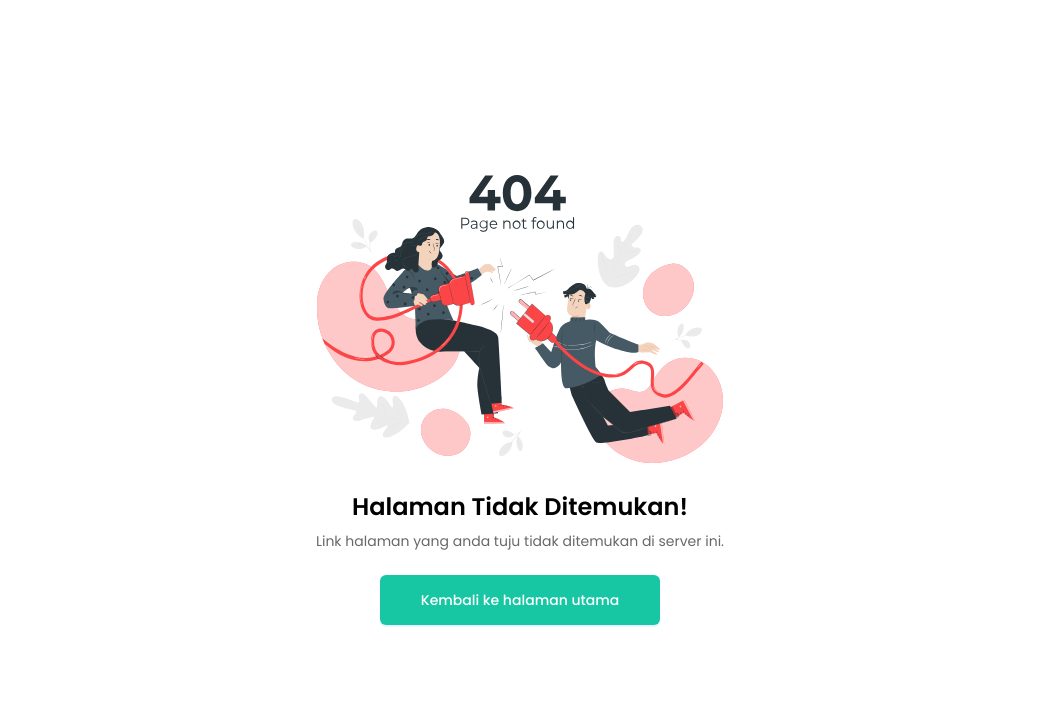
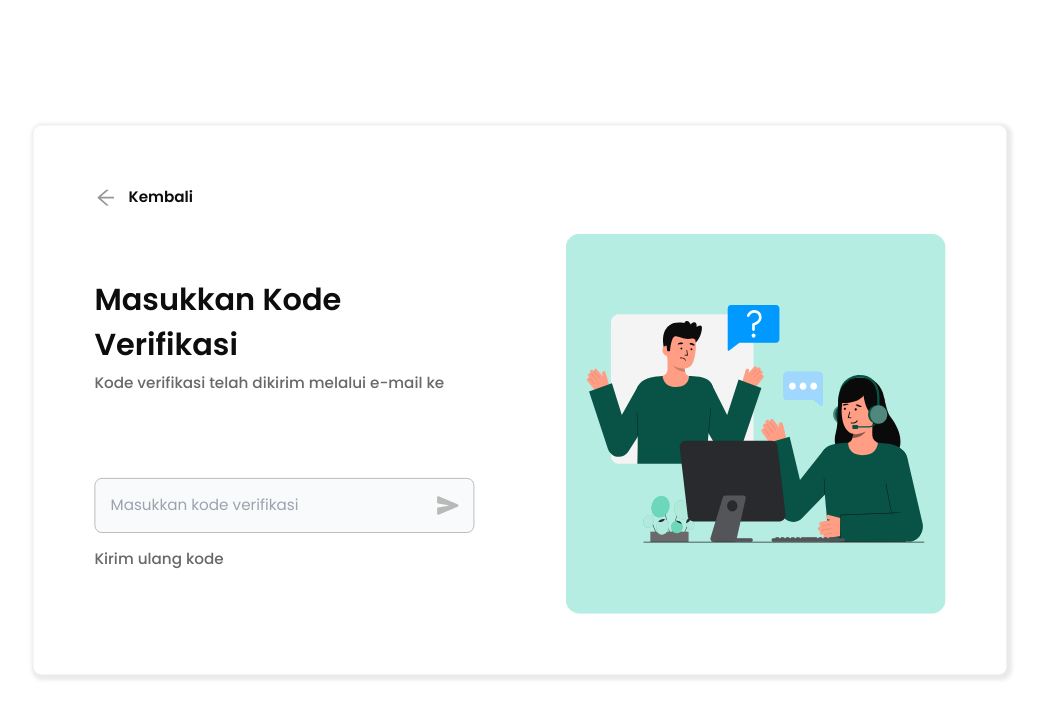
Before and after one commit to team-capstone-1/fe-repro-health, a React (Vite) app: page /verifikasi/1 in a window 1280 px wide. Before the commit this address led to /404. Shown: the top 718 px of the page, without its empty margins (120-1163 px from the left). Built offline with nearby package versions, Linux system fonts and the light colour scheme; no server answers.

Commit message:
feat(auth): implement resetpassword feature

```diff
--- a/package.json
+++ b/package.json
@@ -14,6 +14,7 @@
     "@reduxjs/toolkit": "^1.9.7",
     "antd": "^5.11.0",
     "axios": "^1.6.2",
+    "crypto-js": "^4.2.0",
     "date-fns": "^2.30.0",
     "js-cookie": "^3.0.5",
     "jwt-decode": "^4.0.0",
--- a/src/apis/APIAuth.js
+++ b/src/apis/APIAuth.js
@@ -35,4 +35,40 @@ export const APIAuth = {
     authService.clearCredentialsFromCookie();
     navigate("/");
   },
+  sendOTP: async (data) => {
+    try {
+      const result = await axiosInstance.put("/doctors/send-otp", data);
+      return result.data;
+    } catch (error) {
+      if (error instanceof AxiosError) {
+        const { response } = error.response.data;
+        throw new AxiosError(response);
+      }
+      throw new Error(error);
+    }
+  },
+  validateOTP: async (data) => {
+    try {
+      const result = await axiosInstance.put("/doctors/validate-otp", data);
+      return result.data;
+    } catch (error) {
+      if (error instanceof AxiosError) {
+        const { response } = error.response.data;
+        throw new AxiosError(response);
+      }
+      throw new Error(error);
+    }
+  },
+  changePassword: async (data) => {
+    try {
+      const result = await axiosInstance.put("/doctors/change-password", data);
+      return result.data;
+    } catch (error) {
+      if (error instanceof AxiosError) {
+        const { response } = error.response.data;
+        throw new AxiosError(response);
+      }
+      throw new Error(error);
+    }
+  },
 };
--- a/src/components/layout-components/AppLayout.jsx
+++ b/src/components/layout-components/AppLayout.jsx
@@ -2,8 +2,17 @@ import Topbar from "./Topbar";
 import Sidebar from "./Sidebar";
 import { Layout } from "antd";
 import { Outlet } from "react-router-dom";
+import { useLocation } from "react-router-dom";
 
 export function AppLayout() {
+  const { pathname } = useLocation();
+  if (pathname === "/reset-password") {
+    return (
+      <Layout id="app-layout" className="bg-white">
+        <Outlet />
+      </Layout>
+    );
+  }
   return (
     <Layout id="app-layout" className="bg-white">
       <div className="bg-error-timeout"></div>
--- a/src/routers/index.jsx
+++ b/src/routers/index.jsx
@@ -49,12 +49,12 @@ export default function SetupRoutes() {
         <Route path="/forum/:questionId" element={<DiscussionDetail />} />
         <Route path="/profil" element={<Profile />} />
         <Route path="/notifikasi" element={<Notifications />} />
+        <Route path="/reset-password" element={<ResetPassword />} />
       </Route>
       <Route path="/" element={<ProtectedRoute />}>
         <Route path="/login" element={<Login />} />
         <Route path="/lupa-password" element={<ForgotPassword />} />
-        <Route path="/verifikasi" element={<Verify />} />
-        <Route path="/reset-password" element={<ResetPassword />} />
+        <Route path="/verifikasi/:userEmail" element={<Verify />} />
       </Route>
 
       <Route>
--- a/src/services/AuthService.js
+++ b/src/services/AuthService.js
@@ -11,6 +11,9 @@ export class AuthService {
 
   validateToken() {
     const token = Cookies.get("token");
+    if (!token) {
+      return false;
+    }
     try {
       const decodedToken = jwtDecode(token);
       const expirationTime = decodedToken.exp * 1000;
--- a/src/utils/Constant.js
+++ b/src/utils/Constant.js
@@ -1,3 +1,4 @@
 export const CONST = {
   BASE_URL_API: import.meta.env.VITE_APP_BASE_URL,
+  SECRET_KEY: import.meta.env.VITE_APP_SECRET_KEY,
 };
--- a/src/views/auth-views/ForgotPassword.jsx
+++ b/src/views/auth-views/ForgotPassword.jsx
@@ -10,33 +10,55 @@ import { useForm } from "react-hook-form";
 import * as yup from "yup";
 import { yupResolver } from "@hookform/resolvers/yup";
 import { useDocumentTitle } from "@/hooks/useDocumentTitle";
+import { APIAuth } from "@/apis/APIAuth";
+import { showErrorToast } from "@/components/shared-components/Toast";
+import { ToastContainer } from "react-toastify";
+import CryptoJS from "crypto-js";
+import { CONST } from "@/utils/Constant";
 
 const ForgotPassword = () => {
   useDocumentTitle("Lupa Password");
 
   const navigate = useNavigate();
   const [isFocusEmail, setIsFocusEmail] = useState(false);
+  const secretKey = CONST.SECRET_KEY;
 
   const schema = yup.object().shape({
     email: yup
       .string()
       .required("Email harus diisi")
-      .email("Email harus sesuai")
-      .oneOf(["dummy@example.com"], "Email tidak valid"),
+      .email("Email harus sesuai"),
   });
 
   const {
     register,
-    formState: { errors },
+    formState: { errors, isSubmitting },
     handleSubmit,
   } = useForm({
     resolver: yupResolver(schema),
   });
-  const onSubmitHandler = (data) => {
-    console.log(data);
+
+  const encryptData = (data) => {
+    const encryptedData = CryptoJS.AES.encrypt(data, secretKey)
+      .toString()
+      .replace(/\//g, "Por21Ld");
+    console.log(encryptedData);
+    return encryptedData;
+  };
+
+  const onSubmitHandler = async (data) => {
+    try {
+      await APIAuth.sendOTP(data);
+      navigate(`/verifikasi/${encryptData(data.email)}`);
+    } catch (error) {
+      console.error(error);
+      showErrorToast("Terjadi kesalahan, pastikan email sudah terdaftar");
+    }
   };
 
   return (
+    <>
+      <ToastContainer className="w-full sm:w-[35rem] lg:w-[38rem]" />
       <section className="flex h-screen items-center justify-center xl:scale-95">
         <div className="base-container">
           <div className="mx-auto max-w-[1200px] rounded-lg bg-white p-8 shadow-none md:p-14 md:shadow-[2px_2px_4px_4px_rgba(186,186,186,0.3)]">
@@ -105,17 +127,25 @@ const ForgotPassword = () => {
                   <button
                     id="submit-button"
                     type="submit"
-                  // onClick={() => navigate("/verifikasi")}
-                  className="flex w-full items-center justify-center gap-2 rounded-lg bg-green-500 px-8 py-4 text-base font-semibold text-grey-10 hover:bg-green-600"
+                    className="flex w-full items-center justify-center gap-2 rounded-lg bg-green-500 px-8 py-4 text-base font-semibold text-grey-10 hover:bg-green-600 disabled:bg-green-700"
+                    disabled={isSubmitting}
                   >
-                  Lanjut
-                  <AiOutlineArrowRight size={18} />
+                    {isSubmitting ? (
+                      "Loading..."
+                    ) : (
+                      <span>
+                        Lanjut <AiOutlineArrowRight size={18} className="inline-block" />
+                      </span>
+                    )}
                   </button>
                 </div>
               </form>
 
               {/* Illustration */}
-            <div id="forgot-password-illustration" className="hidden lg:block">
+              <div
+                id="forgot-password-illustration"
+                className="hidden lg:block"
+              >
                 <img
                   className="w-full"
                   src={forgotPasswordIllus}
@@ -126,6 +156,7 @@ const ForgotPassword = () => {
           </div>
         </div>
       </section>
+    </>
   );
 };
 
--- a/src/views/auth-views/Login.jsx
+++ b/src/views/auth-views/Login.jsx
@@ -6,7 +6,6 @@ import { FaRegEye, FaRegEyeSlash } from "react-icons/fa";
 import { useForm } from "react-hook-form";
 import { yupResolver } from "@hookform/resolvers/yup";
 import { useLocation, useNavigate } from "react-router-dom";
-
 import loginIllus from "@/assets/login-illustration.svg";
 import { useDocumentTitle } from "@/hooks/useDocumentTitle";
 import { APIAuth } from "@/apis/APIAuth";
@@ -166,7 +165,7 @@ const Login = () => {
                     </div>
                     <input
                       {...register("password")}
-                      id="password"
+                      id="login-password"
                       autoComplete="current-password"
                       type={`${visible ? "text" : "password"}`}
                       className="w-full rounded-lg p-4 pe-8 ps-14 text-base font-medium
--- a/src/views/auth-views/ResetPassword.jsx
+++ b/src/views/auth-views/ResetPassword.jsx
@@ -1,16 +1,54 @@
 import { useNavigate } from "react-router-dom";
 import { AiOutlineArrowLeft } from "react-icons/ai";
+import * as yup from "yup";
 import resetPasswordIllus from "@/assets/reset-password-illustration.svg";
-
+import { useForm } from "react-hook-form";
+import { yupResolver } from "@hookform/resolvers/yup";
+import { APIAuth } from "@/apis/APIAuth";
+import { showErrorToast } from "@/components/shared-components/Toast";
 import { useDocumentTitle } from "@/hooks/useDocumentTitle";
+import { ToastContainer } from "react-toastify";
 
 const ResetPassword = () => {
   useDocumentTitle("Reset Password");
 
   const navigate = useNavigate();
+  const schema = yup.object().shape({
+    password: yup
+      .string()
+      .required("Kata sandi harus diisi")
+      .min(8, "Kata sandi minimal 8 karakter"),
+    confirmPassword: yup
+      .string()
+      .required("Kata sandi harus diisi")
+      .min(8, "Kata sandi minimal 8 karakter")
+      .oneOf([yup.ref("password"), null], "Kata sandi tidak sama"),
+  });
+
+  const {
+    register,
+    formState: { isSubmitting, errors },
+    handleSubmit,
+  } = useForm({
+    resolver: yupResolver(schema),
+  });
+
+  const onSubmitHandler = async (data) => {
+    try {
+      await APIAuth.changePassword(data);
+      navigate("/dashboard");
+    } catch (error) {
+      showErrorToast(
+        "email atau password yang anda masukan salah!",
+        "top-right",
+      );
+      console.error(error);
+    }
+  };
 
   return (
     <>
+      <ToastContainer className="w-full sm:w-[35rem] lg:w-[38rem]" />
       <section className="flex h-screen items-center justify-center xl:scale-95">
         <div className="base-container">
           <div className="mx-auto max-w-[1200px] rounded-lg bg-white p-8 shadow-none md:p-16 md:shadow-[2px_2px_4px_4px_rgba(186,186,186,0.3)]">
@@ -26,6 +64,7 @@ const ResetPassword = () => {
               <form
                 id="reset-password-form"
                 className="flex flex-col gap-4 md:gap-8"
+                onSubmit={handleSubmit(onSubmitHandler)}
               >
                 {/* Title */}
                 <div>
@@ -45,31 +84,41 @@ const ResetPassword = () => {
                     <input
                       id="new-password"
                       type="password"
+                      {...register("password")}
                       className="mt-2 block w-full rounded-lg border border-grey-100 bg-gray-50 p-4 text-base text-grey-100 focus:border-grey-900 focus:text-grey-900 focus:outline-none focus:ring-1 focus:ring-grey-900"
                       placeholder="Masukkan kata sandi baru"
                     />
                   </div>
+                  <span className=" text-xs text-red-500">
+                    {errors.password?.message}
+                  </span>
                   {/* Password */}
                   <div>
                     <label className="text-base font-medium text-grey-300">
-                      Password
+                      Konfirmasi kata sandi baru
                     </label>
                     <input
-                      id="password"
+                      id="reset-password"
                       type="password"
+                      {...register("confirmPassword")}
                       className="mt-2 block w-full rounded-lg border border-grey-100 bg-gray-50 p-4 text-base text-grey-100 focus:border-grey-900 focus:text-grey-900 focus:outline-none focus:ring-1 focus:ring-grey-900"
                       placeholder="Masukkan kata sandi baru"
                     />
                   </div>
+                  <span className=" text-xs text-red-500">
+                    {errors.confirmPassword?.message}
+                  </span>
                 </div>
 
                 {/* Button */}
                 <div>
                   <button
                     id="submit-button"
-                    className="flex w-full items-center justify-center gap-2 rounded-lg bg-green-500 p-4 text-xl font-bold text-grey-10 hover:bg-green-600"
+                    className="flex w-full items-center justify-center gap-2 rounded-lg bg-green-500 p-4 text-xl font-bold text-grey-10 hover:bg-green-600 disabled:bg-green-700"
+                    type="submit"
+                    disabled={isSubmitting}
                   >
-                    Lanjut
+                    {isSubmitting ? "Loading..." : "lanjut"}
                   </button>
                 </div>
               </form>
--- a/src/views/auth-views/Verify.jsx
+++ b/src/views/auth-views/Verify.jsx
@@ -1,5 +1,5 @@
 import { useState } from "react";
-import { useNavigate } from "react-router-dom";
+import { useNavigate, useParams } from "react-router-dom";
 import { AiOutlineArrowLeft } from "react-icons/ai";
 import { IoSend } from "react-icons/io5";
 import codeVerifyIllus from "@/assets/code-verify-illustration.svg";
@@ -7,18 +7,34 @@ import { useForm } from "react-hook-form";
 import * as yup from "yup";
 import { yupResolver } from "@hookform/resolvers/yup";
 import { useDocumentTitle } from "@/hooks/useDocumentTitle";
+import { APIAuth } from "@/apis/APIAuth";
+import { showSuccessToast } from "@/components/shared-components/Toast";
+import CryptoJS from "crypto-js";
+import { CONST } from "@/utils/Constant";
+import { ToastContainer } from "react-toastify";
+import Cookies from "js-cookie";
 
 const Verify = () => {
   useDocumentTitle("Verifikasi");
 
+  const secretKey = CONST.SECRET_KEY;
+  const { userEmail } = useParams();
   const navigate = useNavigate();
+  const [isLoading, setIsLoading] = useState(false);
   const [isFocusCode, setIsFocusCode] = useState(false);
 
+  const decryptData = (encryptedData) => {
+    const decryptedData = CryptoJS.AES.decrypt(
+      encryptedData,
+      secretKey,
+    ).toString(CryptoJS.enc.Utf8);
+    return decryptedData;
+  };
+
+  const email = decryptData(userEmail.replace(/Por21Ld/g, "/"));
+
   const schema = yup.object().shape({
-    code: yup
-      .string()
-      .required("Kode Verifikasi harus diisi")
-      .oneOf(["123456"], "Kode Verifikasi salah"),
+    code: yup.string().required("Kode Verifikasi harus diisi"),
   });
 
   const {
@@ -28,11 +44,54 @@ const Verify = () => {
   } = useForm({
     resolver: yupResolver(schema),
   });
+
   const onSubmitHandler = (data) => {
-    console.log(data);
+    try {
+      APIAuth.validateOTP({
+        email,
+        otp: data.code,
+      }).then((data) => {
+        console.log(data.response.token);
+        Cookies.set("token", data.response.token)
+        navigate("/reset-password");
+      });
+    } catch (error) {
+      console.error(error);
+    }
+  };
+
+  const repeatSendCode = async () => {
+    setIsLoading(true);
+    try {
+      await APIAuth.sendOTP({
+        email,
+      });
+      showSuccessToast("Kode verifikasi berhasil dikirim ulang");
+      setIsLoading(false);
+    } catch (error) {
+      console.error(error);
+      setIsLoading(false);
+    }
+  };
+
+  const modifyEmail = (email) => {
+    const parts = email.split("@");
+    if (parts.length === 2) {
+      // Mengganti huruf kecuali huruf pertama di bagian sebelum '@'
+      const replaced =
+        parts[0][0] + parts[0].substring(1).replace(/[a-zA-Z]/g, "*");
+
+      // Menggabungkan kembali bagian-bagian string
+      const result = replaced + "@" + parts[1];
+
+      return result;
+    }
+    return email;
   };
 
   return (
+    <>
+      <ToastContainer className="w-full sm:w-[35rem] lg:w-[38rem]" />
       <section className="flex h-screen items-center justify-center xl:scale-95">
         <div className="base-container">
           <div className="mx-auto max-w-[1200px] rounded-lg bg-white p-8 shadow-none md:p-16 md:shadow-[2px_2px_4px_4px_rgba(186,186,186,0.3)]">
@@ -45,6 +104,7 @@ const Verify = () => {
               <p className="text-base font-semibold text-grey-900">Kembali</p>
             </button>
             <div className="mt-[26px] grid grid-cols-1 items-center gap-24 lg:grid-cols-2">
+              <div>
                 <form
                   onSubmit={handleSubmit(onSubmitHandler)}
                   id="verify-form"
@@ -54,8 +114,8 @@ const Verify = () => {
                   <div>
                     <h3 className="text-grey-900">Masukkan Kode Verifikasi</h3>
                     <p className="mt-1 text-base font-medium text-grey-300">
-                  Kode verifikasi telah dikirim melalui e-mail ke
-                  n******@g****.com
+                      Kode verifikasi telah dikirim melalui e-mail ke{" "}
+                      {modifyEmail(email)}
                     </p>
                   </div>
 
@@ -95,16 +155,19 @@ const Verify = () => {
                     <span className="text-xs text-red-500">
                       {errors.code?.message}
                     </span>
+                  </div>
+                </form>
                 <div className="mt-4">
                   <button
                     id="get-code"
-                    className="text-base font-medium text-grey-300"
+                    className="text-base font-medium text-grey-300 disabled:text-grey-100"
+                    onClick={repeatSendCode}
+                    disabled={isLoading}
                   >
-                    Kirim ulang kode
+                    {isLoading ? "Loading..." : "Kirim ulang kode"}
                   </button>
                 </div>
               </div>
-            </form>
 
               {/* Illustration */}
               <div id="code-verify-illustration" className="hidden lg:block">
@@ -118,6 +181,7 @@ const Verify = () => {
           </div>
         </div>
       </section>
+    </>
   );
 };
 
```
Also changed, not shown: 2 other files (tests, documents, lock files or other folders). Lines whose indentation alone changed are shown as unchanged.
